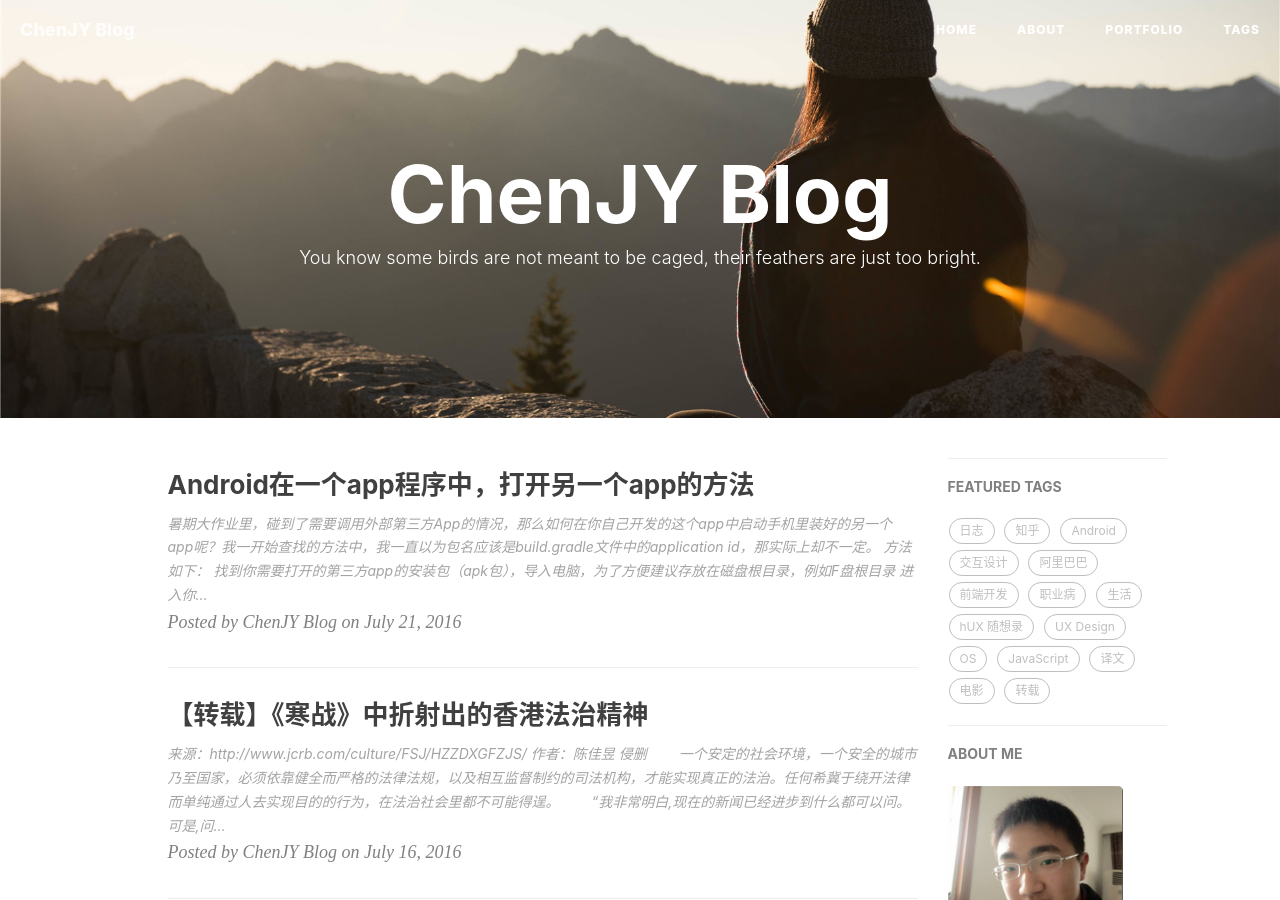
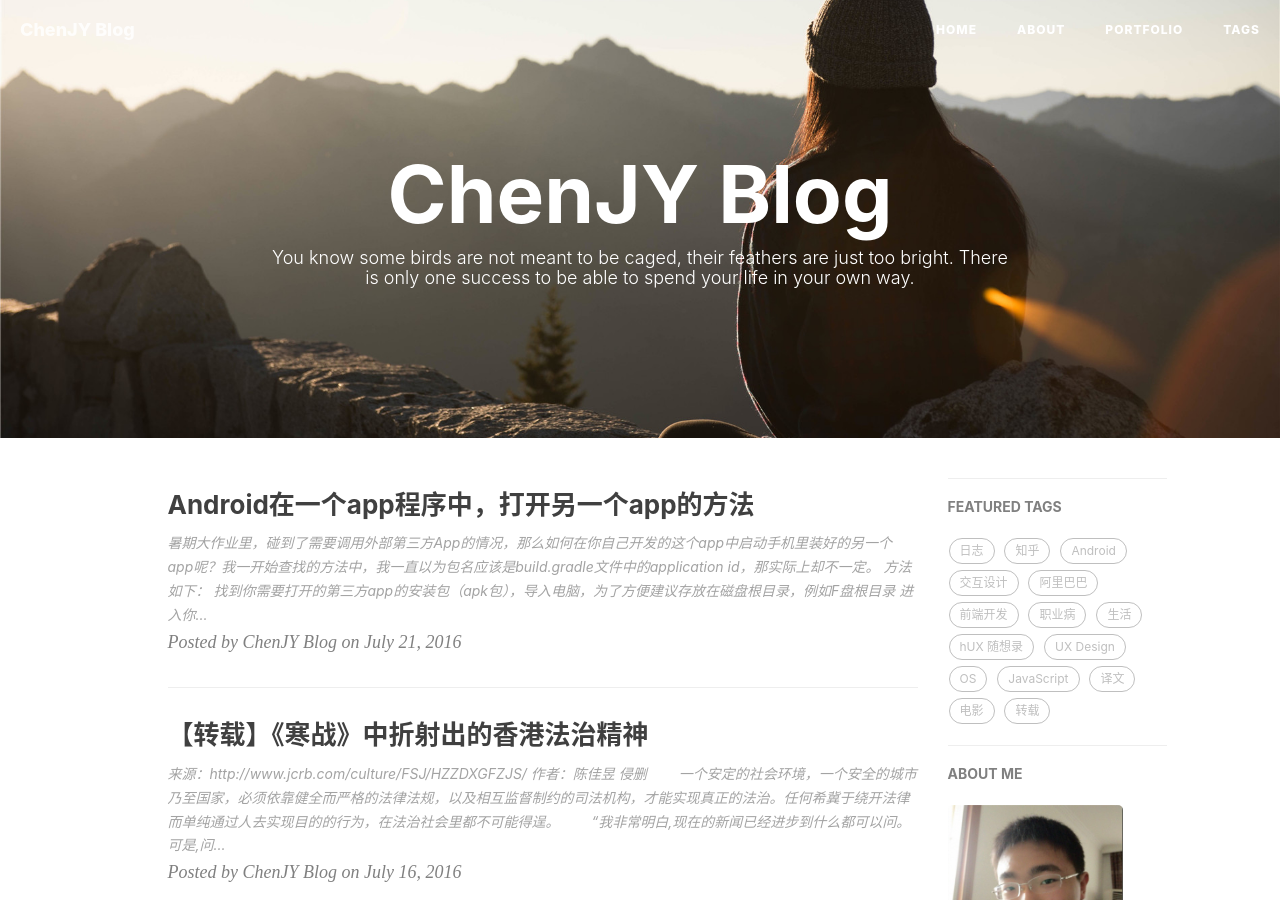
Before and after one commit to jiayangchen/jiayangchen.github.io, a Jekyll site: the page built from index.html, in a window 1280 px wide and 900 px high. Built offline with Jekyll 4.4.1, drawn with Linux system fonts in a browser that asks for light colours; nearby versions of some CDN libraries; the list of posts is cut into pages by our own code.

Commit message:
2016-09-23

```diff
--- a/index.html
+++ b/index.html
@@ -1,6 +1,6 @@
 ---
 layout: page
-description: "You know some birds are not meant to be caged, their feathers are just too bright."
+description: "You know some birds are not meant to be caged, their feathers are just too bright.\nThere is only one success  to be able to spend your life in your own way."
 ---
 
 {% for post in paginator.posts %}
```
